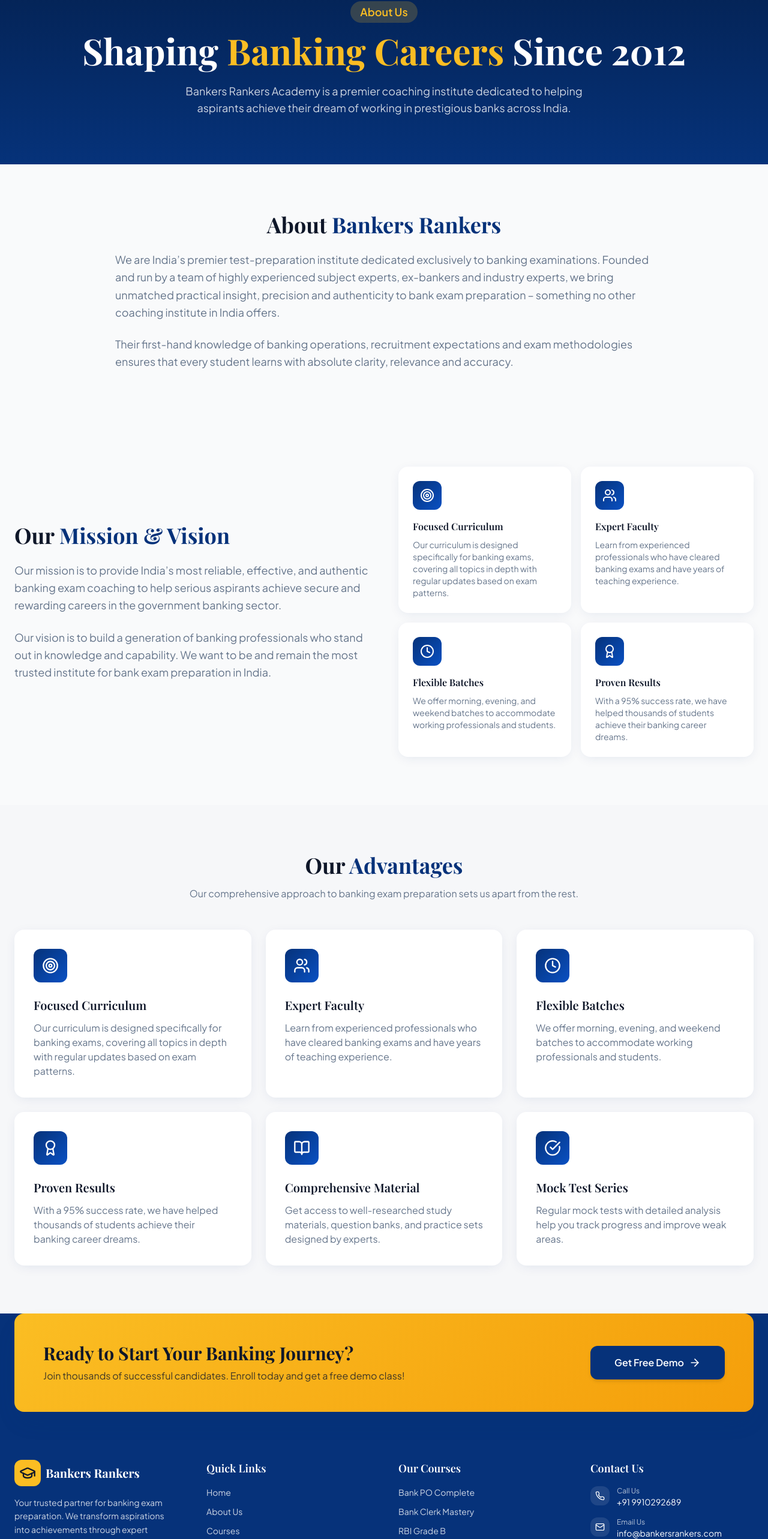
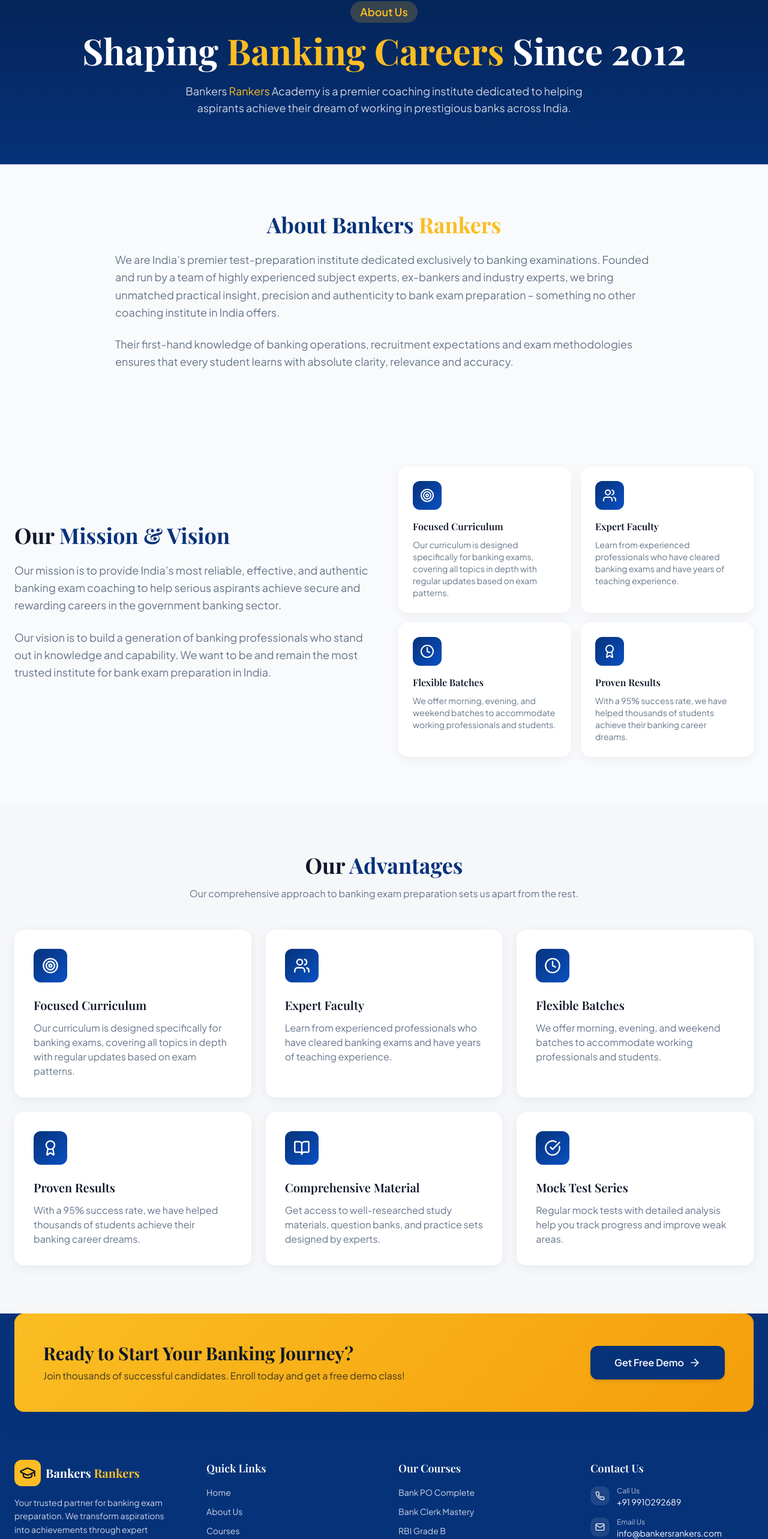
Before and after one commit to AAbhishek1234/bankersrankers, a React (Vite) app: page /about in a window 1280 px wide. Shown: the part 126-2692 px from the top of the page at 60% size. Built offline with nearby package versions, Linux system fonts and the light colour scheme; the HTML template or start-up script is replaced by a standard one.

Commit message:
rankers change color in yellow

```diff
--- a/src/components/AboutSection.tsx
+++ b/src/components/AboutSection.tsx
@@ -40,7 +40,7 @@ const AboutSection = () => {
           <div>
             <span
               className={cn(
-                "inline-block px-4 py-1 rounded-full bg-secondary/20 text-secondary font-semibold text-lg mb-4",
+                "inline-block px-4 py-1 rounded-full bg-secondary/5 text-secondary font-semibold text-lg mb-4",
                 isVisible ? "opacity-100 translate-y-0" : "opacity-0 translate-y-8"
               )}
             >
--- a/src/components/CoursesSection.tsx
+++ b/src/components/CoursesSection.tsx
@@ -71,7 +71,7 @@ const CoursesSection = () => {
           "text-center mb-16 transition-all duration-700",
           isVisible ? "opacity-100 translate-y-0" : "opacity-0 translate-y-8"
         )}>
-          <span className="inline-block px-4 py-1 rounded-full bg-secondary/20 text-secondary font-semibold text-lg mb-4">
+          <span className="inline-block px-4 py-1 rounded-full bg-secondary/5 text-secondary font-semibold text-lg mb-4">
             Our Programs
           </span>
           <h2 className="font-display text-3xl md:text-4xl lg:text-5xl font-bold text-foreground mb-4">
@@ -93,11 +93,11 @@ const CoursesSection = () => {
               )}
               style={{ transitionDelay: `${index * 100}ms` }}
             >
-              {course.popular && (
+              {/* {course.popular && (
                 <div className="absolute -top-3 left-6 px-3 py-1 bg-secondary rounded-full text-xs font-bold text-secondary-foreground">
                   Popular
                 </div>
-              )}
+              )} */}
 
               <h3 className="font-display text-xl font-bold text-foreground mb-3 group-hover:text-primary transition-colors">
                 {course.title}
--- a/src/components/Footer.tsx
+++ b/src/components/Footer.tsx
@@ -31,10 +31,18 @@ const Footer = () => {
                 Join thousands of successful candidates. Enroll today and get a free demo class!
               </p>
             </div>
-            <Button size="lg" variant="default" className="flex-shrink-0">
-              Get Free Demo
-              <ArrowRight className="h-5 w-5" />
-            </Button>
+
+            <a
+  href="https://wa.me/919910292689"
+  target="_blank"
+  rel="noopener noreferrer"
+>
+  <Button size="lg" variant="default" className="flex-shrink-0">
+    Get Free Demo
+    <ArrowRight className="h-5 w-5" />
+  </Button>
+</a>
+
           </div>
         </div>
       </div>
@@ -49,7 +57,10 @@ const Footer = () => {
                 <GraduationCap className="h-7 w-7 text-secondary-foreground" />
               </div>
               <div>
-                <span className="text-xl font-display font-bold">Bankers Rankers</span>
+         <span className="text-xl font-display font-bold">
+  Bankers <span className="text-secondary">Rankers</span>
+</span>
+
                 {/* <span className="block text-xs text-primary-foreground/70">Academy</span> */}
               </div>
             </Link>
@@ -121,7 +132,7 @@ const Footer = () => {
                 </a>
               </li>
               <li>
-                <a href="mailto:info@Bankers Rankers.com" className="flex items-start gap-3 text-sm group">
+                <a href="mailto:info@bankersrankers.com" className="flex items-start gap-3 text-sm group">
                   <div className="w-8 h-8 rounded-lg bg-primary-foreground/10 flex items-center justify-center flex-shrink-0 group-hover:bg-secondary transition-colors">
                     <Mail className="h-4 w-4 group-hover:text-secondary-foreground" />
                   </div>
@@ -149,7 +160,7 @@ const Footer = () => {
         {/* Bottom Bar */}
         <div className="border-t border-primary-foreground/20 pt-8">
           <div className="flex flex-col md:flex-row items-center justify-between gap-4 text-sm text-primary-foreground/70">
-            <p>© 2025 Bankers Rankers. All rights reserved.</p>
+            <p>© 2025 bankersrankers. All rights reserved.</p>
             <div className="flex gap-6">
               <a href="#" className="hover:text-secondary transition-colors">Privacy Policy</a>
               <a href="#" className="hover:text-secondary transition-colors">Terms of Service</a>
--- a/src/pages/About.tsx
+++ b/src/pages/About.tsx
@@ -131,9 +131,10 @@ const About = () => {
           <h1 className="font-display text-4xl md:text-5xl lg:text-6xl font-bold text-primary-foreground mb-6">
             Shaping <span className="text-secondary">Banking Careers</span> Since 2012
           </h1>
-          <p className="text-primary-foreground/80 text-lg max-w-2xl mx-auto">
-            Bankers Rankers Academy is a premier coaching institute dedicated to helping aspirants achieve their dream of working in prestigious banks across India.
-          </p>
+         <p className="text-primary-foreground/80 text-lg max-w-2xl mx-auto">
+  Bankers <span className="text-secondary">Rankers</span> Academy is a premier coaching institute dedicated to helping aspirants achieve their dream of working in prestigious banks across India.
+</p>
+
         </div>
       </section>
 
@@ -141,9 +142,10 @@ const About = () => {
       <section className="py-20 bg-background">
         <div className="container mx-auto">
           <div className="max-w-4xl mx-auto">
-            <h2 className="font-display text-3xl md:text-4xl font-bold text-foreground mb-6 text-center">
-              About <span className="text-primary">Bankers Rankers</span>
-            </h2>
+           <h2 className="font-display text-3xl md:text-4xl font-bold text-foreground mb-6 text-center">
+  <span className="text-primary">  About Bankers</span> <span className="text-secondary">Rankers</span>
+</h2>
+
 
             <p className="text-muted-foreground text-lg leading-relaxed mb-6">
               We are India’s premier test-preparation institute dedicated exclusively to banking examinations.
```
